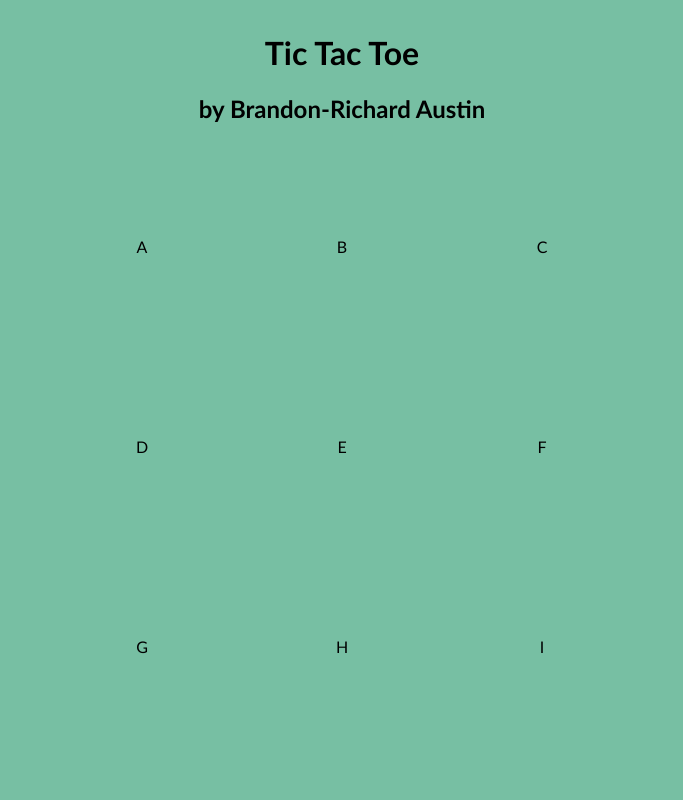
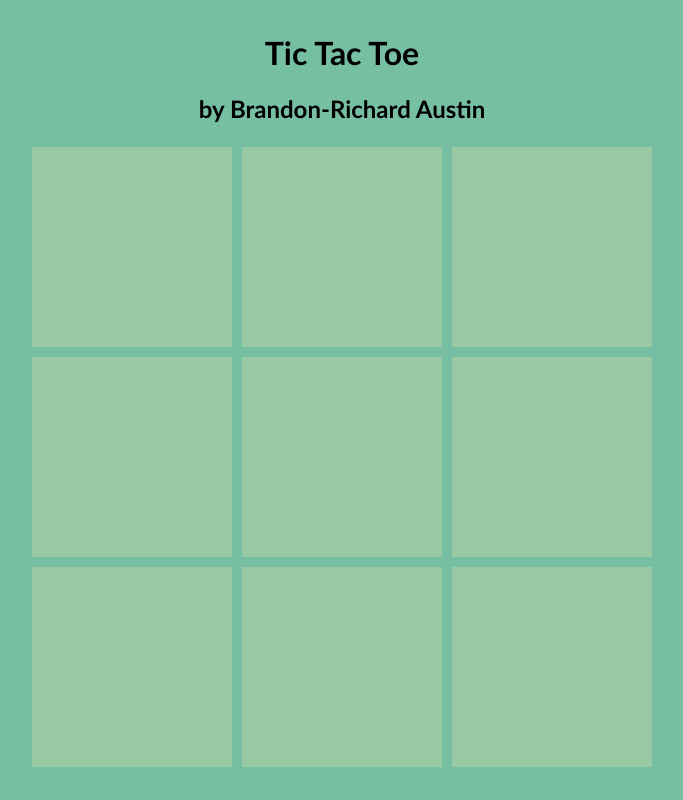
Before and after one commit to brandonricharda/tic-tac-toe-js, a plain HTML site: page index.html in a window 1280 px wide. Shown: the whole page, without its empty margins (298-981 px from the left). Drawn offline with Linux system fonts and the light colour scheme.

Commit message:
Add style changes and board module

```diff
--- a/index.html
+++ b/index.html
@@ -10,15 +10,15 @@
     </div>
 
     <div id="board">
-        <div id="a" class="board-cell">A</div>
-        <div id="b" class="board-cell">B</div>
-        <div id="c" class="board-cell">C</div>
-        <div id="d" class="board-cell">D</div>
-        <div id="e" class="board-cell">E</div>
-        <div id="f" class="board-cell">F</div>
-        <div id="g" class="board-cell">G</div>
-        <div id="h" class="board-cell">H</div>
-        <div id="i" class="board-cell">I</div>
+        <div id="a" class="board-cell"></div>
+        <div id="b" class="board-cell"></div>
+        <div id="c" class="board-cell"></div>
+        <div id="d" class="board-cell"></div>
+        <div id="e" class="board-cell"></div>
+        <div id="f" class="board-cell"></div>
+        <div id="g" class="board-cell"></div>
+        <div id="h" class="board-cell"></div>
+        <div id="i" class="board-cell"></div>
     </div>
 
 </body>
--- a/script.js
+++ b/script.js
@@ -1,11 +1,29 @@
+// var gameBoard = (function() {
+
+//     let board = document.getElementById("board");
+//     let cells = board.children;
+
+//     for(let i = 0; i < cells.length; i++) {
+//         cells[i].addEventListener("click", function() {
+//             console.log(cells[i]);
+//         });
+//     }
+
+// })();
+
 var gameBoard = (function() {
 
-    var positions = ["X", "O", "X", "O", "X", "O", "X", "O", "X"];
+    let positions = ["X", "O", "X", "O", "X", "O", "X", "O", "X"];
 
     return {
         printBoard: function() {
-            // Instead of console.log, we actually need to place the objects in the HTML game board
-            console.log(positions);
+            // Selects the HTML board (grid) and its inner divs
+            grid = document.getElementById("board");
+            cells = grid.children;
+            // Transfers markers from positions array to HTML board
+            for(let i = 0; i < cells.length; i++) {
+                cells[i].innerHTML = positions[i];
+            }
         }
     }
 
--- a/style.css
+++ b/style.css
@@ -13,8 +13,6 @@
 
 #board {
     display: grid;
-    justify-items: center;
-    align-items: center;
     justify-content: center;
     align-content: center;
 
@@ -25,4 +23,16 @@
 
     grid-template-rows: repeat(3, 200px);
     grid-template-columns: repeat(3, 200px);
+    gap: 10px;
 }
+
+.board-cell {
+    display: flex;
+    align-items: center;
+    justify-content: center;
+    background-color: #98C9A3;
+}
+
+.board-cell:hover {
+    background-color: #BFD8BD;
+}
```
